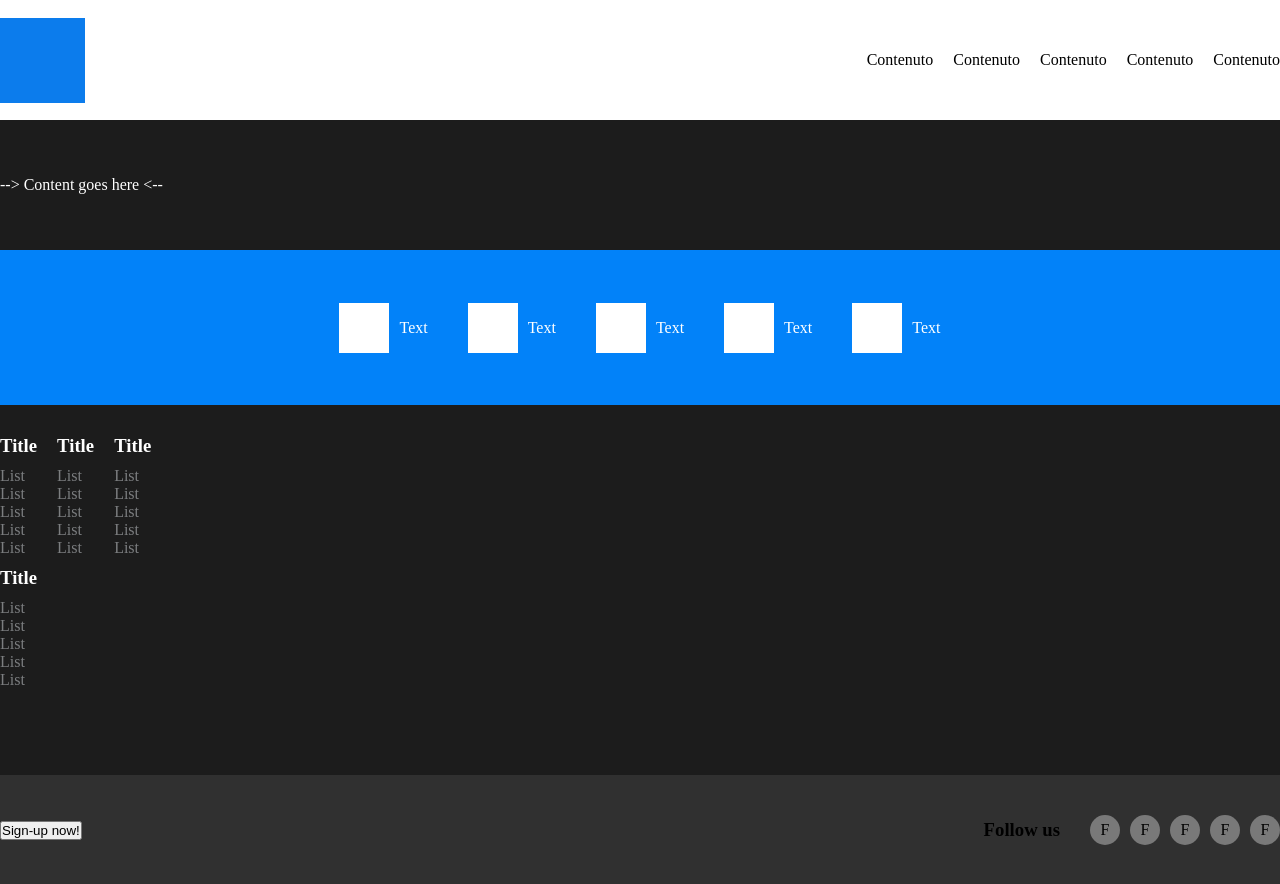
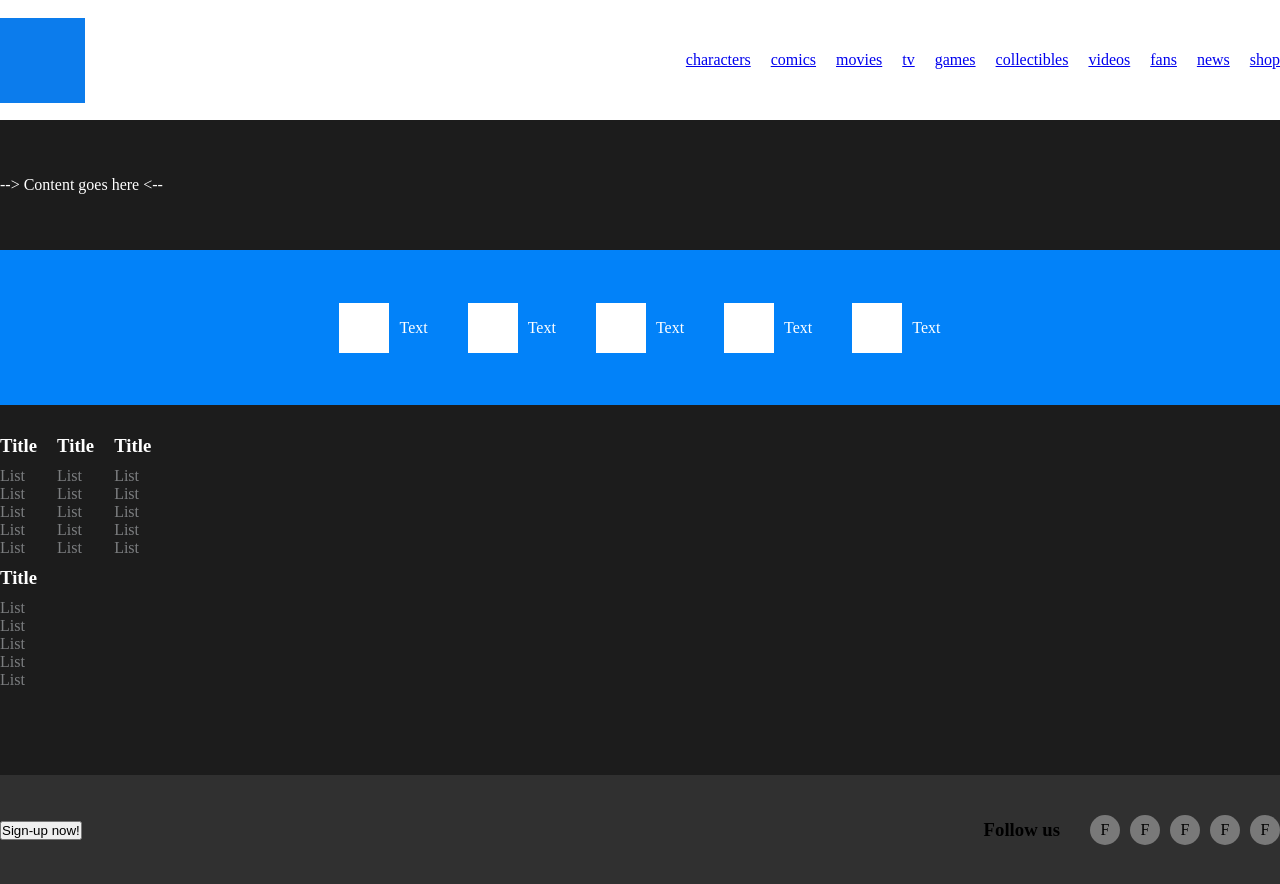
Before and after one commit to giorgiagalbullicavazzini/vite-comics, a Vue app: page / in a window 1280 px wide. Built offline with nearby package versions, Linux system fonts and the light colour scheme.

Commit message:
removed NavbarItems component and added header content

```diff
--- a/src/components/header/Navbar.vue
+++ b/src/components/header/Navbar.vue
@@ -1,13 +1,20 @@
 <script>
-import NavbarItems from './NavbarItems.vue';
-
 export default {
     data() {
         return {
+            navbar: [
+                "characters",
+                "comics",
+                "movies",
+                "tv",
+                "games",
+                "collectibles",
+                "videos",
+                "fans",
+                "news",
+                "shop"
+            ]
         }
-    },
-    components: {
-        NavbarItems
     }
 }
 </script>
@@ -15,11 +22,7 @@ export default {
 <template>
     <div id="navbar">
         <ul>
-            <NavbarItems></NavbarItems>
-            <NavbarItems></NavbarItems>
-            <NavbarItems></NavbarItems>
-            <NavbarItems></NavbarItems>
-            <NavbarItems></NavbarItems>
+            <li v-for="item in navbar"><a href="#">{{ item }}</a></li>
         </ul>
     </div>
 </template>
@@ -29,4 +32,8 @@ ul {
     display: flex;
     list-style: none;
 }
+
+li {
+    margin-left: 20px;
+}
 </style>
--- a/src/components/header/NavbarItems.vue
+++ /dev/null
@@ -1,22 +0,0 @@
-<script>
-export default {
-    data() {
-        return {
-        }
-    }
-}
-</script>
-
-<template>
-    <li>Contenuto</li>
-</template>
-
-<style scoped>
-li {
-    margin-right: 20px;
-}
-
-li:last-child {
-    margin: 0;
-}
-</style>
```
